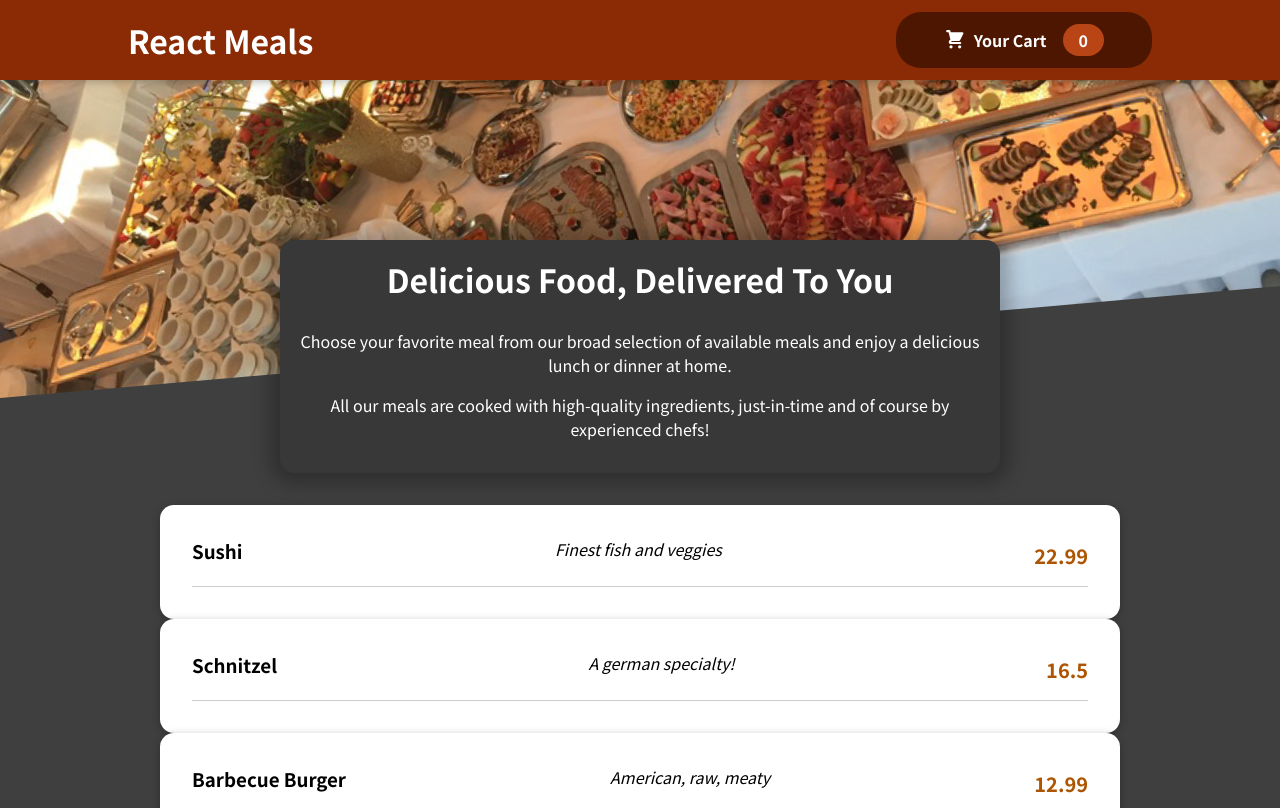
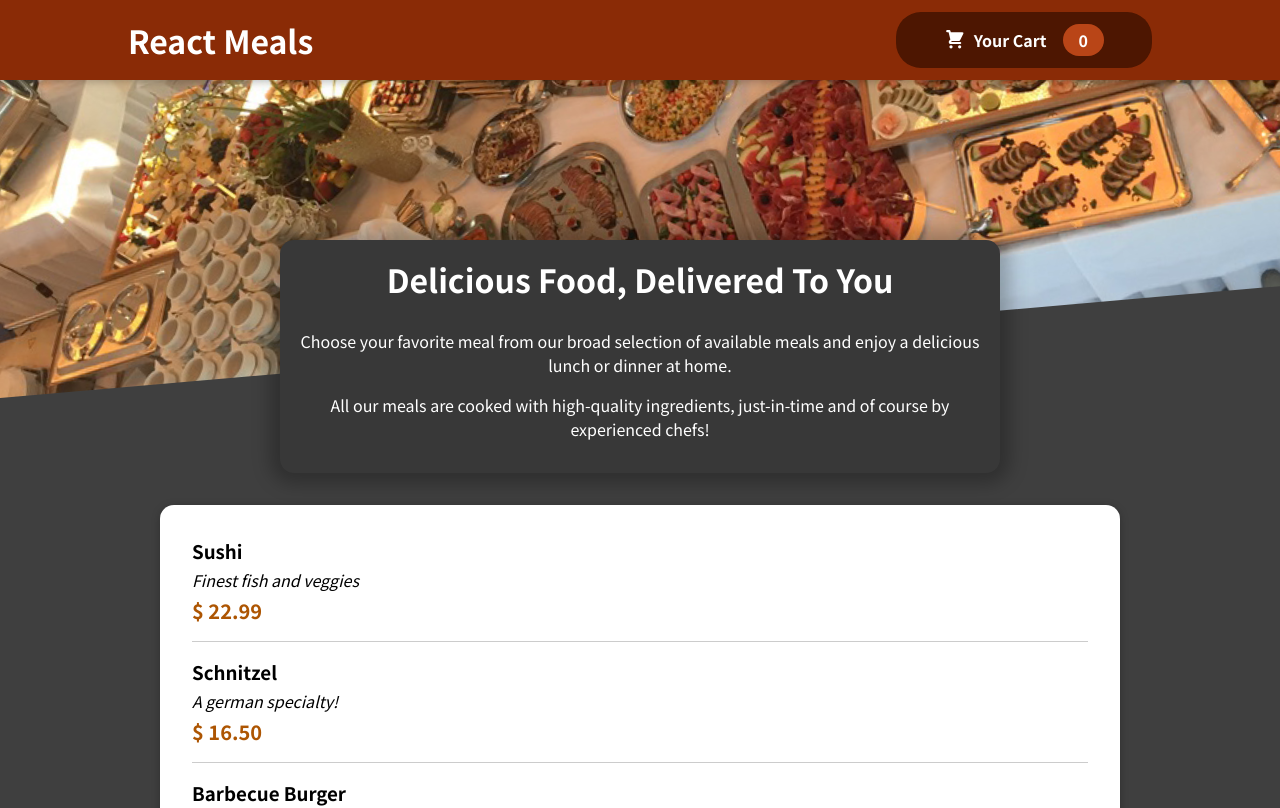
Before and after one commit to vipulkumarcu/React_Restaurant_App, a JavaScript app: page / in a window 1280 px wide. Shown: the top 808 px of the page. Built offline with nearby package versions, Linux system fonts and the light colour scheme.

Commit message:
mealitem modified

```diff
--- a/src/Components/Meals/AvailableMeals.js
+++ b/src/Components/Meals/AvailableMeals.js
@@ -32,18 +32,18 @@ const DUMMY_MEALS = [
 function AvailableMeals ( props )
 {
   return (
-    <div className = { classes[ "meals" ] }>
-
+    <section className = { classes[ "meals" ] }>
+      <Card>
       <ul>
-        { DUMMY_MEALS.map ( ( meal ) => (
-          <li key = { meal.id }>
-            <Card>
-              <MealItem name = { meal.name } description = { meal.description } price = { meal.price } />
-            </Card>
-          </li> ) ) }
+        {
+          DUMMY_MEALS.map ( ( meal ) => (
+              <MealItem id = { meal.id } name = { meal.name } description = { meal.description } price = { meal.price } />
+            )
+          )
+        }
       </ul>
-
-    </div>
+      </Card>
+    </section>
   )
 }
 
--- a/src/Components/Meals/MealItems/MealItem.js
+++ b/src/Components/Meals/MealItems/MealItem.js
@@ -1,13 +1,21 @@
 import classes from "./MealItem.module.css";
 
-function MealItem ( { name, description, price } )
+function MealItem ( { id, name, description, price } )
 {
   return (
-    <div className = { classes[ "meal" ] }>
-      <h3> { name } </h3>
-      <div className = { classes[ "description" ] }>  { description } </div>
-      <div className = { classes[ "price" ] }> { price } </div>
-    </div>
+    <li  className = { classes[ "meal" ] } key = { id }>
+
+      <div>
+        <h3> { name } </h3>
+        <div className = { classes[ "description" ] }>  { description } </div>
+        <div className = { classes[ "price" ] }> $ { price.toFixed(2) } </div>
+      </div>
+
+      <div>
+
+      </div>
+
+    </li>
   )
 }
 
```
